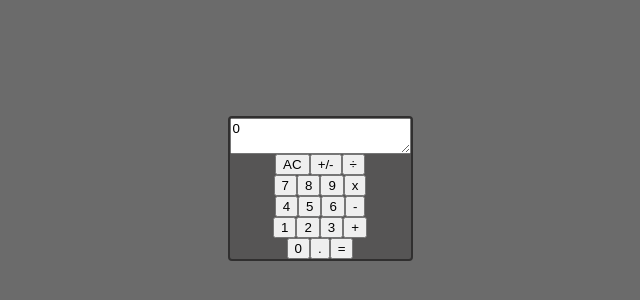
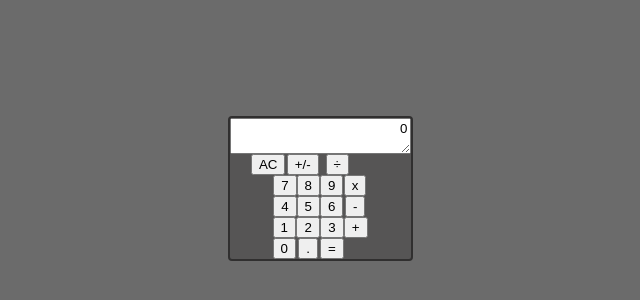
Before and after one commit to FatemaKK/basic-calcoolator, a React (Create React App) app: page / in a window 1280 px wide. Shown: the part 212-512 px from the top of the page, without its empty margins (320-960 px from the left). Built offline with nearby package versions, Linux system fonts and the light colour scheme.

Commit message:
allClear and plus/minus

```diff
--- a/src/App.css
+++ b/src/App.css
@@ -1,3 +1,11 @@
+/* .App {
+  width: 100%;
+  height: 100vh;
+  background-color: #616263;
+} */
+
+
+
 * {
   padding: auto;
   margin: auto;
@@ -7,7 +15,7 @@
 .App {
   padding: auto;
   margin: auto;
-  display: flex;
+  display: grid;
   justify-content: center;
   align-items: center;
   height: 100vh;
@@ -16,6 +24,7 @@
 }
 
 .calculator {
+  display: grid;
   background-color: rgb(86, 85, 85);
   border: 2px solid rgb(48, 47, 47);
   border-radius: 4px;
@@ -23,16 +32,23 @@
 
 .buttons {
   display: grid;
-  /* display: flex;
-  justify-content: center; */
-  /* grid-template-columns: repeat (auto-fit); */
 }
 
-.result {
-  display: flex;
-  /* justify-content: center; */
-  /* align-items: center; */
+.row {
+  display: grid;
+  grid-template-columns: repeat(4, 2fr);
+}
+
+.userInput {
   text-align: right;
-  color: black;
-  font-size: 20px;
+  color: rgb(8, 8, 8);
 }
+
+/* .buttons { display: flex;
+justify-content: center;
+grid-template-columns: repeat (auto-fit); }*/
+
+
+/* display: flex;
+justify-content: center;
+align-items: center; */
--- a/src/App.js
+++ b/src/App.js
@@ -8,41 +8,39 @@ class App extends React.Component {
     super()
     this.state = {
       currentNumber: '',
-      operation: ''
+      operation: '',
     }
   }
 
   handleNumber = (event) => {
-    event.preventDefault()
     let number = this.state.currentNumber;
         number += event.target.name;
         this.setState({currentNumber: number})
   }
 
-  allClear = (event) => {
+  allClear = () => {
     this.setState({currentNumber: ''})
+  }
+
+  handleInteger = () => {
+    let number = this.state.currentNumber;
+    this.setState({currentNumber: Number(number * -1)})
   }
 
   render() {
     return (
       <div className="App">
         <div className="calculator">
-          <div>
             <Result currentNumber={this.state.currentNumber || '0'} />
-          </div>
-          <div>
             <Buttons
               handleNumber={this.handleNumber}
-              allClear={this.allClear} />
-          </div>
+              allClear={this.allClear}
+              handleInteger={this.handleInteger}
+              />
         </div>
       </div>
     );
   }
 }
 
-
-
-
-
 export default App;
--- a/src/components/Buttons.js
+++ b/src/components/Buttons.js
@@ -1,12 +1,10 @@
-
-
 const Buttons = (props) => {
   return (
     <>
       <div className='buttons'>
         <div className='row'>
           <button name ='AC' onClick={props.allClear}>AC</button>
-          <button name ='+/-'>+/-</button>
+          <button name ='+/-' onClick={props.handleInteger}>+/-</button>
           {/* <button>%</button> */}
           <button name ='÷' >÷</button>
         </div>
--- a/src/components/Result.js
+++ b/src/components/Result.js
@@ -1,9 +1,7 @@
 const Result = (props) => {
   return (
     <>
-      <div className="result">
         <textarea className="userInput" value={props.currentNumber}/>
-      </div>
     </>
   );
 };
--- a/src/index.css
+++ b/src/index.css
@@ -1,4 +1,4 @@
-body {
+/* body {
   margin: 0;
   font-family: -apple-system, BlinkMacSystemFont, 'Segoe UI', 'Roboto', 'Oxygen',
     'Ubuntu', 'Cantarell', 'Fira Sans', 'Droid Sans', 'Helvetica Neue',
@@ -10,4 +10,4 @@ body {
 code {
   font-family: source-code-pro, Menlo, Monaco, Consolas, 'Courier New',
     monospace;
-}
+} */
```
